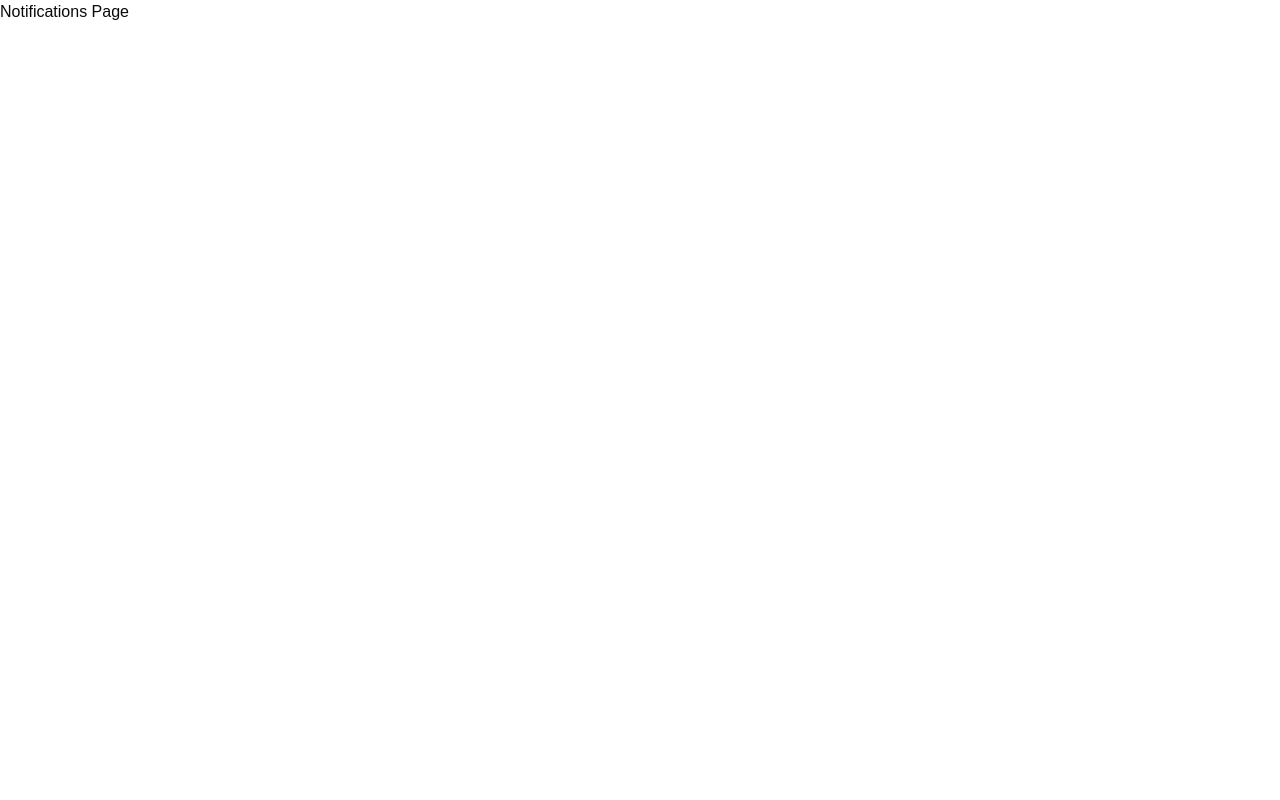
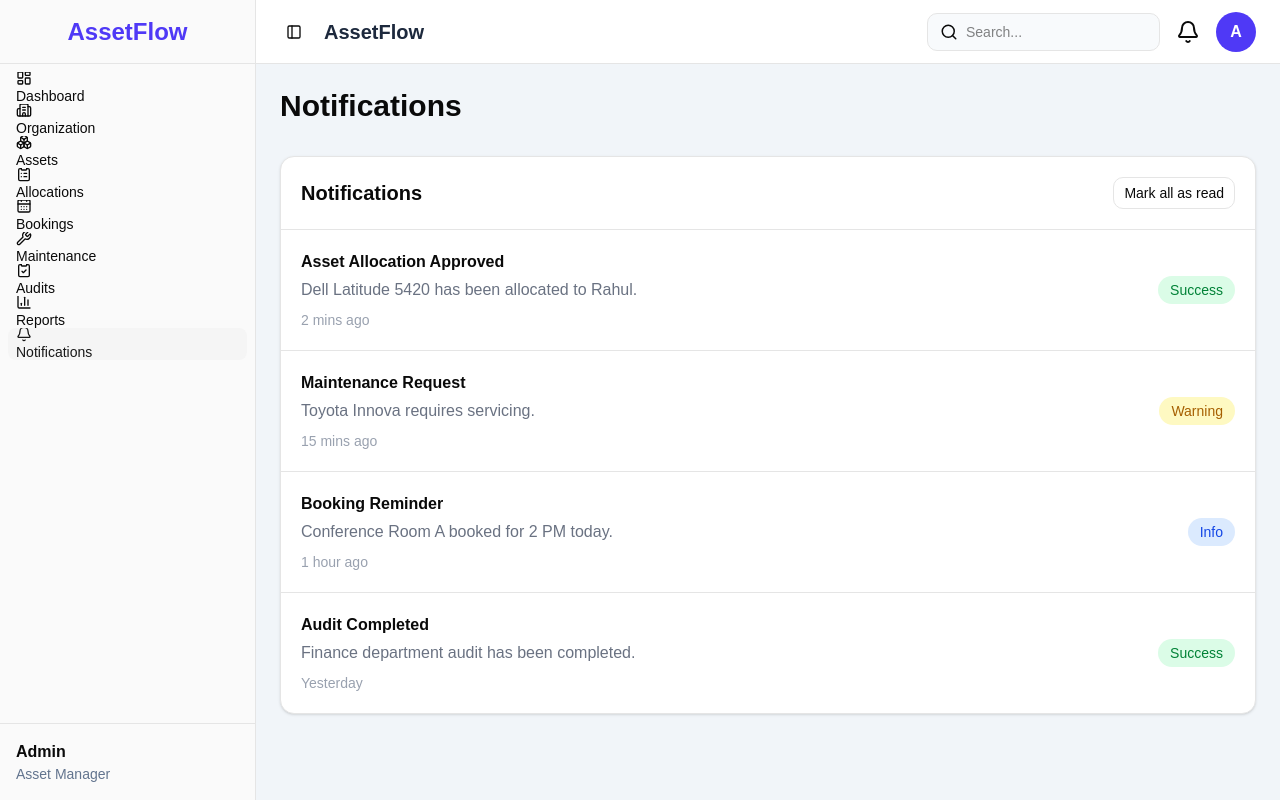
Before and after one commit to jagapathi20/Odoo-Hackathon, a React app in the folder Frontend/: page /notifications in a window 1280 px wide. Built offline with nearby package versions, Linux system fonts and the light colour scheme; no server answers; the HTML template or start-up script is replaced by a standard one.

Commit message:
Complete remaining frontend modules

```diff
--- /dev/null
+++ b/Frontend/src/components/notifications/NotificationList.jsx
@@ -0,0 +1,97 @@
+import { Button } from "@/components/ui/button";
+
+const notifications = [
+  {
+    id: 1,
+    title: "Asset Allocation Approved",
+    message: "Dell Latitude 5420 has been allocated to Rahul.",
+    type: "Success",
+    time: "2 mins ago",
+  },
+  {
+    id: 2,
+    title: "Maintenance Request",
+    message: "Toyota Innova requires servicing.",
+    type: "Warning",
+    time: "15 mins ago",
+  },
+  {
+    id: 3,
+    title: "Booking Reminder",
+    message: "Conference Room A booked for 2 PM today.",
+    type: "Info",
+    time: "1 hour ago",
+  },
+  {
+    id: 4,
+    title: "Audit Completed",
+    message: "Finance department audit has been completed.",
+    type: "Success",
+    time: "Yesterday",
+  },
+];
+
+const colors = {
+  Success: "bg-green-100 text-green-700",
+  Warning: "bg-yellow-100 text-yellow-700",
+  Info: "bg-blue-100 text-blue-700",
+};
+
+function NotificationList() {
+  return (
+    <div className="bg-white rounded-xl border shadow-sm">
+
+      <div className="flex justify-between items-center p-5 border-b">
+
+        <h2 className="text-xl font-semibold">
+          Notifications
+        </h2>
+
+        <Button variant="outline">
+          Mark all as read
+        </Button>
+
+      </div>
+
+      <div className="divide-y">
+
+        {notifications.map((item) => (
+
+          <div
+            key={item.id}
+            className="flex justify-between items-center p-5"
+          >
+
+            <div>
+
+              <h3 className="font-semibold">
+                {item.title}
+              </h3>
+
+              <p className="text-gray-500 mt-1">
+                {item.message}
+              </p>
+
+              <p className="text-sm text-gray-400 mt-2">
+                {item.time}
+              </p>
+
+            </div>
+
+            <span
+              className={`px-3 py-1 rounded-full text-sm ${colors[item.type]}`}
+            >
+              {item.type}
+            </span>
+
+          </div>
+
+        ))}
+
+      </div>
+
+    </div>
+  );
+}
+
+export default NotificationList;
--- a/Frontend/src/pages/NotificationsPage.jsx
+++ b/Frontend/src/pages/NotificationsPage.jsx
@@ -1,5 +1,18 @@
+import AppLayout from "@/components/layout/AppLayout";
+import NotificationList from "@/components/notifications/NotificationList";
+
 function NotificationsPage() {
-  return <h1>Notifications Page</h1>;
+  return (
+    <AppLayout>
+
+      <h1 className="text-3xl font-bold mb-8">
+        Notifications
+      </h1>
+
+      <NotificationList />
+
+    </AppLayout>
+  );
 }
 
 export default NotificationsPage;
```
